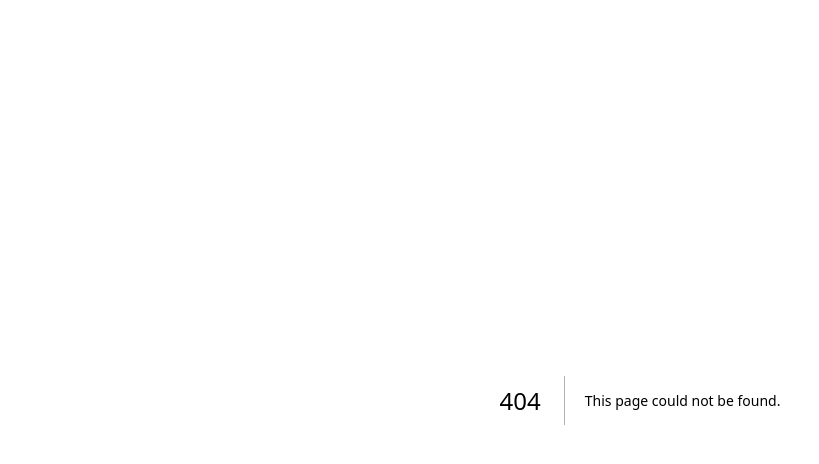
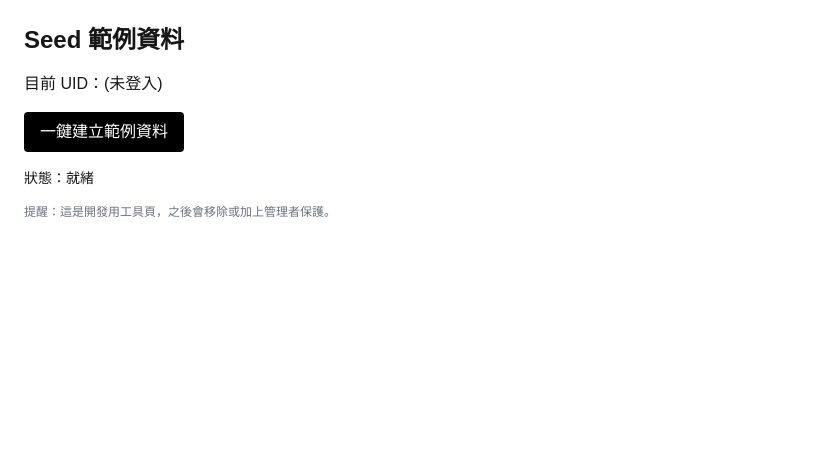
Before and after one commit to sherman0769/2025booking-pro, a Next.js app: page /debug/seed in a window 1280 px wide. Before the commit this address had no page. Shown: the top 464 px of the page, without its empty margins (0-819 px from the left). Built offline with nearby package versions, Linux system fonts and the light colour scheme; no server answers.

Commit message:
Add debug and public pages for Firebase integration

```diff
--- /dev/null
+++ b/src/app/debug/seed/page.tsx
@@ -0,0 +1,130 @@
+'use client';
+
+import { useEffect, useState } from 'react';
+import { auth, db } from '@/lib/firebase.client';
+import { User, onAuthStateChanged, signInAnonymously } from 'firebase/auth';
+import {
+  addDoc,
+  collection,
+  doc,
+  serverTimestamp,
+  Timestamp,
+} from 'firebase/firestore';
+
+export default function SeedPage() {
+  const [user, setUser] = useState<User | null>(null);
+  const [status, setStatus] = useState<string>('就緒');
+  const [ids, setIds] = useState<Record<string, string>>({});
+
+  useEffect(() => {
+    const unsub = onAuthStateChanged(auth, (u) => setUser(u));
+    return () => unsub();
+  }, []);
+
+  const ensureSignedIn = async () => {
+    if (!auth.currentUser) {
+      setStatus('匿名登入中…');
+      await signInAnonymously(auth);
+      setStatus('已登入（匿名）');
+    }
+  };
+
+  const seed = async () => {
+    await ensureSignedIn();
+    setStatus('建立範例資料中…');
+
+    // 1) Org
+    const orgRef = await addDoc(collection(db, 'orgs'), {
+      name: '示範健身房',
+      timeZone: 'Asia/Taipei',
+      createdAt: serverTimestamp(),
+      ownerUids: [auth.currentUser?.uid ?? null].filter(Boolean),
+    });
+
+    // 2) Location
+    const locRef = await addDoc(collection(db, 'locations'), {
+      orgId: orgRef.id,
+      name: '台北總店',
+      address: '台北市信義區示範路 1 號',
+      createdAt: serverTimestamp(),
+    });
+
+    // 3) Resource（教練）
+    const coachRef = await addDoc(collection(db, 'resources'), {
+      locationId: locRef.id,
+      type: 'COACH', // COACH | ROOM | EQUIPMENT
+      name: 'Coach Ken',
+      capacity: 1,
+      createdAt: serverTimestamp(),
+    });
+
+    // 4) Service（服務）
+    const svcRef = await addDoc(collection(db, 'services'), {
+      orgId: orgRef.id,
+      name: '一對一私人訓練',
+      durationMin: 60,
+      priceNTD: 1200,
+      createdAt: serverTimestamp(),
+    });
+
+    // 5) Slot（明天 10:00–11:00）
+    const now = new Date();
+    const tomorrow = new Date(
+      now.getFullYear(),
+      now.getMonth(),
+      now.getDate() + 1,
+      10,
+      0,
+      0,
+    );
+    const end = new Date(
+      now.getFullYear(),
+      now.getMonth(),
+      now.getDate() + 1,
+      11,
+      0,
+      0,
+    );
+
+    const slotRef = await addDoc(collection(db, 'slots'), {
+      resourceId: coachRef.id,
+      serviceId: svcRef.id,
+      startAt: Timestamp.fromDate(tomorrow),
+      endAt: Timestamp.fromDate(end),
+      status: 'OPEN', // OPEN | CLOSED | FULL
+      capacity: 1,
+      createdAt: serverTimestamp(),
+    });
+
+    const newIds = {
+      orgId: orgRef.id,
+      locationId: locRef.id,
+      resourceId: coachRef.id,
+      serviceId: svcRef.id,
+      slotId: slotRef.id,
+    };
+    setIds(newIds);
+    setStatus('完成 ✅（下方列出各 ID）');
+  };
+
+  return (
+    <main className="p-6 space-y-4">
+      <h1 className="text-2xl font-bold">Seed 範例資料</h1>
+      <div>目前 UID：{user?.uid ?? '(未登入)'}</div>
+      <button onClick={seed} className="px-4 py-2 rounded bg-black text-white">
+        一鍵建立範例資料
+      </button>
+      <div className="space-y-1">
+        <div className="font-mono text-sm">狀態：{status}</div>
+        {Object.keys(ids).length > 0 && (
+          <pre className="bg-gray-100 p-3 rounded font-mono text-sm">
+            {JSON.stringify(ids, null, 2)}
+          </pre>
+        )}
+      </div>
+      <p className="text-xs text-gray-500">
+        提醒：這是開發用工具頁，之後會移除或加上管理者保護。
+      </p>
+    </main>
+  );
+}
--- /dev/null
+++ b/src/app/public/slots/page.tsx
@@ -0,0 +1,177 @@
+'use client';
+
+import { useEffect, useMemo, useState } from 'react';
+import { auth, db } from '@/lib/firebase.client';
+import { onAuthStateChanged, signInAnonymously, User } from 'firebase/auth';
+import {
+  collection,
+  getDoc,
+  doc,
+  getDocs,
+  limit,
+  orderBy,
+  query,
+  Timestamp,
+  where,
+} from 'firebase/firestore';
+
+type SlotDoc = {
+  resourceId: string;
+  serviceId: string;
+  startAt: Timestamp;
+  endAt: Timestamp;
+  status?: 'OPEN' | 'CLOSED' | 'FULL';
+  capacity?: number;
+};
+
+type EnrichedSlot = {
+  id: string;
+  startAt: Date;
+  endAt: Date;
+  serviceName: string;
+  resourceName: string;
+  capacity?: number;
+  status?: string;
+};
+
+export default function PublicSlotsPage() {
+  const [user, setUser] = useState<User | null>(null);
+  const [loading, setLoading] = useState(false);
+  const [slots, setSlots] = useState<EnrichedSlot[]>([]);
+  const [error, setError] = useState<string | null>(null);
+
+  useEffect(() => {
+    const unsub = onAuthStateChanged(auth, (u) => setUser(u));
+    return () => unsub();
+  }, []);
+
+  const ensureSignedIn = async () => {
+    if (!auth.currentUser) await signInAnonymously(auth);
+  };
+
+  const loadSlots = async () => {
+    setLoading(true);
+    setError(null);
+    try {
+      await ensureSignedIn();
+
+      // 查未來 7 天的時段（只用 startAt 避免複合索引需求）
+      const now = Timestamp.now();
+      const sevenDaysLater = Timestamp.fromDate(
+        new Date(Date.now() + 7 * 24 * 60 * 60 * 1000),
+      );
+
+      const q = query(
+        collection(db, 'slots'),
+        where('startAt', '>=', now),
+        where('startAt', '<=', sevenDaysLater),
+        orderBy('startAt', 'asc'),
+        limit(50),
+      );
+
+      const snap = await getDocs(q);
+
+      // 依序把 service/resource 名稱補上
+      const results: EnrichedSlot[] = await Promise.all(
+        snap.docs.map(async (d) => {
+          const data = d.data() as SlotDoc;
+
+          const [serviceSnap, resourceSnap] = await Promise.all([
+            getDoc(doc(db, 'services', data.serviceId)),
+            getDoc(doc(db, 'resources', data.resourceId)),
+          ]);
+
+          const serviceName = serviceSnap.exists()
+            ? (serviceSnap.data() as any).name
+            : '(未知服務)';
+          const resourceName = resourceSnap.exists()
+            ? (resourceSnap.data() as any).name
+            : '(未知資源)';
+
+          return {
+            id: d.id,
+            startAt: data.startAt.toDate(),
+            endAt: data.endAt.toDate(),
+            serviceName,
+            resourceName,
+            capacity: data.capacity,
+            status: data.status ?? 'OPEN',
+          };
+        }),
+      );
+
+      setSlots(results);
+    } catch (e: any) {
+      setError(e?.message ?? String(e));
+    } finally {
+      setLoading(false);
+    }
+  };
+
+  useEffect(() => {
+    // 首次進頁就載入
+    loadSlots();
+    // eslint-disable-next-line react-hooks/exhaustive-deps
+  }, []);
+
+  const fmt = (d: Date) =>
+    d.toLocaleString('zh-TW', {
+      timeZone: 'Asia/Taipei',
+      year: 'numeric',
+      month: '2-digit',
+      day: '2-digit',
+      hour: '2-digit',
+      minute: '2-digit',
+      hour12: false,
+    });
+
+  const hasData = useMemo(() => slots.length > 0, [slots]);
+
+  return (
+    <main className="p-6 space-y-4">
+      <h1 className="text-2xl font-bold">可預約時段</h1>
+      <div className="text-sm text-gray-600">
+        目前 UID：{user?.uid ?? '(未登入)'}
+      </div>
+
+      <div className="flex gap-2">
+        <button
+          onClick={loadSlots}
+          className="px-4 py-2 rounded bg-black text-white disabled:opacity-50"
+          disabled={loading}
+        >
+          {loading ? '載入中…' : '重新整理'}
+        </button>
+      </div>
+
+      {error && (
+        <div className="p-3 bg-red-50 text-red-700 rounded border border-red-200">
+          {error}
+        </div>
+      )}
+
+      {!hasData && !loading && (
+        <div className="text-gray-500">未找到未來 7 天的可預約時段。</div>
+      )}
+
+      <ul className="divide-y">
+        {slots.map((s) => (
+          <li key={s.id} className="py-3 flex flex-col sm:flex-row sm:items-center sm:justify-between">
+            <div className="space-y-1">
+              <div className="font-medium">
+                {fmt(s.startAt)} — {fmt(s.endAt)}
+              </div>
+              <div className="text-sm text-gray-600">
+                服務：{s.serviceName}　資源：{s.resourceName}
+              </div>
+              <div className="text-xs text-gray-500">
+                狀態：{s.status}　容量：{s.capacity ?? 1}
+              </div>
+            </div>
+            {/* 下一步才會接「預約」按鈕 */}
+          </li>
+        ))}
+      </ul>
+    </main>
+  );
+}
```
